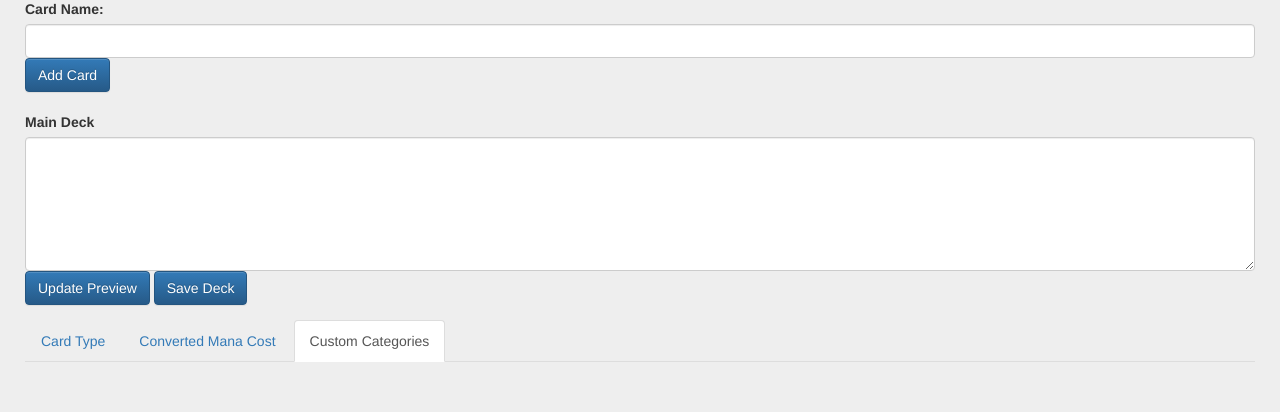
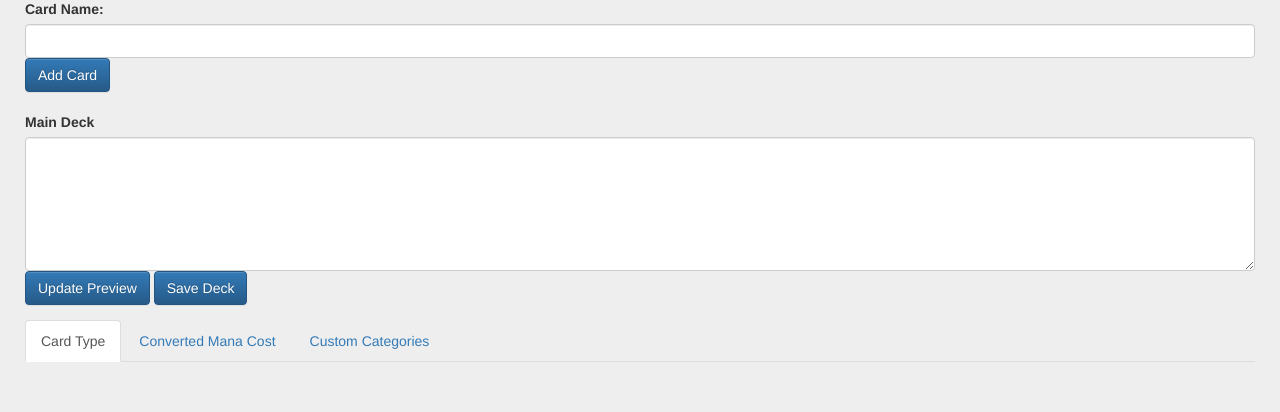
Before and after one commit to TheRealFlyingPotato/cs-4096, a Django app: template django_test/mtg/templates/mtg/editor.html in a window 1280 px wide. Shown: the part 98-510 px from the top of the page. Run offline with Django 3.2, Linux system fonts and the light colour scheme; the template is opened without the code that fills it, so the values that code supplies are empty; some libraries are stand-ins or nearby versions.

Commit message:
editor templates

```diff
--- a/django_test/mtg/templates/mtg/editor.html
+++ b/django_test/mtg/templates/mtg/editor.html
@@ -35,9 +35,9 @@
     </div>
   </form>
   <ul class="nav nav-tabs">
-      <li><a data-toggle="tab" href="#menu1">Card Type</a></li>
+      <li class="active"><a data-toggle="tab" href="#menu1">Card Type</a></li>
       <li><a data-toggle="tab" href="#menu2">Converted Mana Cost</a></li>
-      <li class="active"><a data-toggle="tab" href="#menu0">Custom Categories</a></li>
+      <li><a data-toggle="tab" href="#menu0">Custom Categories</a></li>
     </ul>
 
     <div class="tab-content">
@@ -48,7 +48,7 @@
       <div id="menu2" class="tab-pane fade">
         <div id="cardview-cmc"></div>
       </div>
-      <div id="menu0" class="tab-pane fade in active">
+      <div id="menu0" class="tab-pane fade">
         <div id="cardview-custom"></div>
       </div>
     </div>
```
